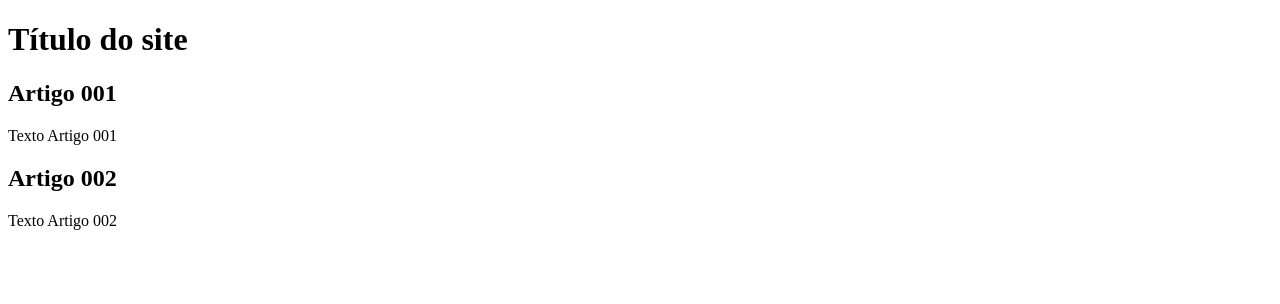
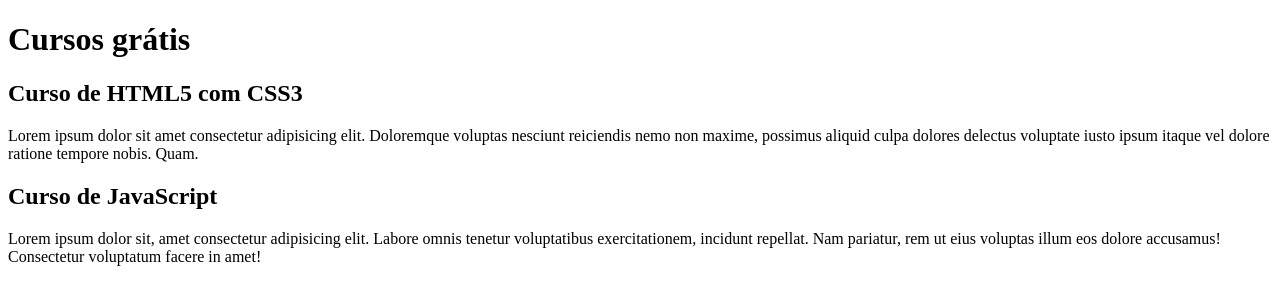
Before and after one commit to crisNogueira/projeto-site, a plain HTML site: page index.html in a window 1280 px wide. Drawn offline with Linux system fonts and the light colour scheme.

Commit message:
comecei a escrever o conteúdo

```diff
--- a/index.html
+++ b/index.html
@@ -8,15 +8,15 @@
 <body>
     <main>
         <header>
-            <h1>Título do site</h1>
+            <h1>Cursos grátis</h1>
         </header>
         <article>
-            <h2>Artigo 001</h2>
-            <p>Texto Artigo 001</p>
+            <h2>Curso de HTML5 com CSS3</h2>
+            <p>Lorem ipsum dolor sit amet consectetur adipisicing elit. Doloremque voluptas nesciunt reiciendis nemo non maxime, possimus aliquid culpa dolores delectus voluptate iusto ipsum itaque vel dolore ratione tempore nobis. Quam.</p>
         </article>
         <article>
-            <h2>Artigo 002</h2>
-            <p>Texto Artigo 002</p>
+            <h2>Curso de JavaScript</h2>
+            <p>Lorem ipsum dolor sit, amet consectetur adipisicing elit. Labore omnis tenetur voluptatibus exercitationem, incidunt repellat. Nam pariatur, rem ut eius voluptas illum eos dolore accusamus! Consectetur voluptatum facere in amet!</p>
         </article>
     </main>
 </body>
```
